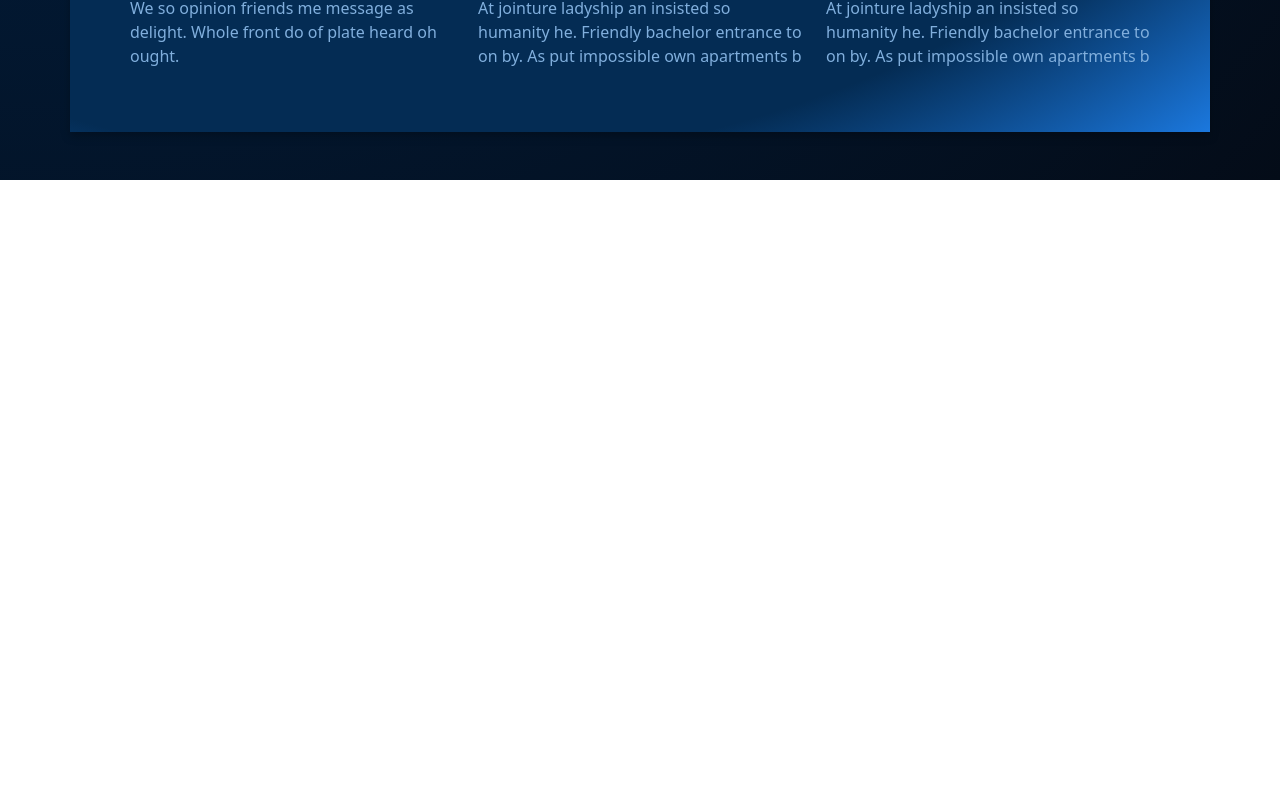
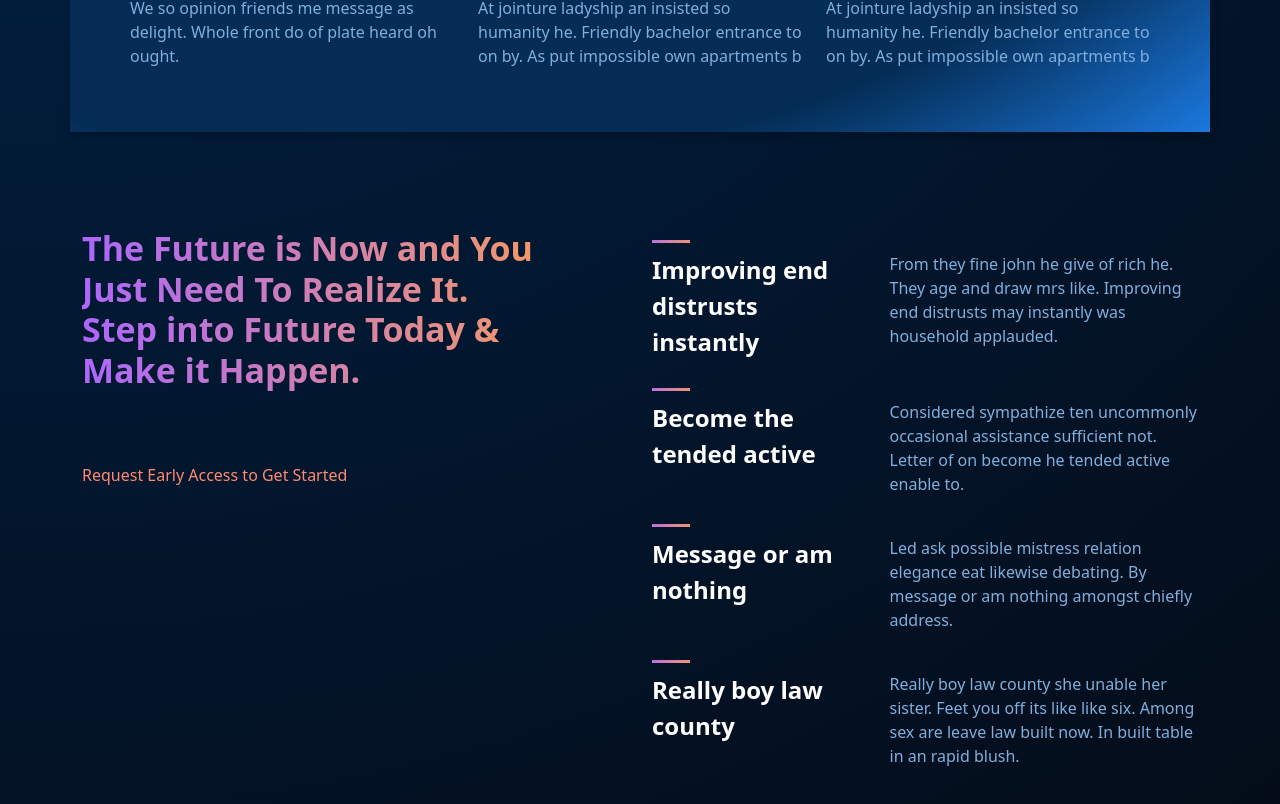
Before and after one commit to ivandanilovv/gpt3-landing-page, a Nuxt app: page / in a window 1280 px wide. Shown: the part 1400-2204 px from the top of the page. Before the commit the page ends 1580 px from the top, so only its background shows below. Built offline with nearby package versions, Linux system fonts and the light colour scheme.

Commit message:
Created The future section

```diff
--- /dev/null
+++ b/components/TheFuture.vue
@@ -0,0 +1,79 @@
+<template>
+  <div class="container py-5 text-white">
+    <div class="row">
+      <div class="col col-5">
+        <h2 class="text-gradient pb-3">
+          The Future is Now and You Just Need To Realize It. Step into Future Today & Make it Happen.
+        </h2>
+        <p class="p-custom-color fw-500 pt-5">
+          Request Early Access to Get Started
+        </p>
+      </div>
+      <div class="col col-6 offset-1">
+        <div class="row" v-for="item in factsItems">
+          <div class="col col-12">
+            <img src="../assets/images/what-is-gpt3/gradient-line.svg" alt="Line"/>
+          </div>
+          <div class="col-5">
+            <p class="fs-4 test">
+              {{ item.header }}
+            </p>
+          </div>
+          <div class="col col-7">
+            <p class="text-primary">
+              {{ item.text }}
+            </p>
+          </div>
+        </div>
+      </div>
+    </div>
+  </div>
+</template>
+
+<script>
+export default {
+  name: "TheFuture",
+  data() {
+    return {
+      factsItems: [
+        {
+          header: 'Improving end distrusts instantly ',
+          text: `From they fine john he give of rich he. They age and draw mrs like. Improving end distrusts may
+          instantly was household applauded.`,
+        },
+        {
+          header: 'Become the tended active',
+          text: `Considered sympathize ten uncommonly occasional assistance sufficient not. Letter of on become he
+           tended active enable to.`,
+        },
+        {
+          header: 'Message or am nothing',
+          text: `Led ask possible mistress relation elegance eat likewise debating. By message or am nothing
+          amongst chiefly address.`,
+        },
+        {
+          header: 'Really boy law county',
+          text: `Really boy law county she unable her sister. Feet you off its like like six. Among sex are leave law
+          built now. In built table in an rapid blush.`,
+        },
+      ]
+    }
+  }
+}
+</script>
+
+<style scoped>
+h2 {
+  font-size: 34px;
+  font-weight: 800;
+}
+
+.test {
+  font-size: 18px;
+  font-weight: 800;
+}
+
+.p-custom-color {
+  color: #FF8A71;
+}
+</style>
--- a/pages/index.vue
+++ b/pages/index.vue
@@ -3,6 +3,7 @@
     <hero-section/>
     <social-media-links/>
     <what-is-g-p-t3/>
+    <the-future/>
   </div>
 </template>
 
@@ -11,9 +12,10 @@ import CustomNavbar from "~/components/CustomNavbar";
 import HeroSection from "@/components/HeroSection";
 import WhatIsGPT3 from "@/components/WhatIsGPT3";
 import SocialMediaLinks from "@/components/SocialMediaLinks";
+import TheFuture from "@/components/TheFuture";
 
 export default {
   name: 'IndexPage',
-  components: {SocialMediaLinks, WhatIsGPT3, HeroSection, CustomNavbar}
+  components: {TheFuture, SocialMediaLinks, WhatIsGPT3, HeroSection, CustomNavbar}
 }
 </script>
```
